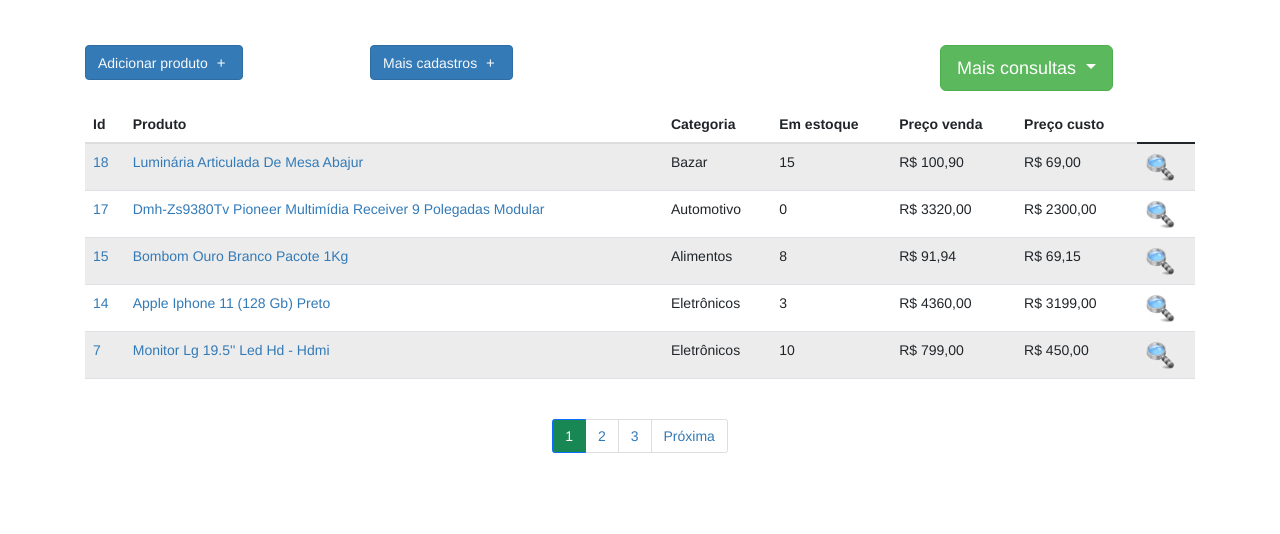
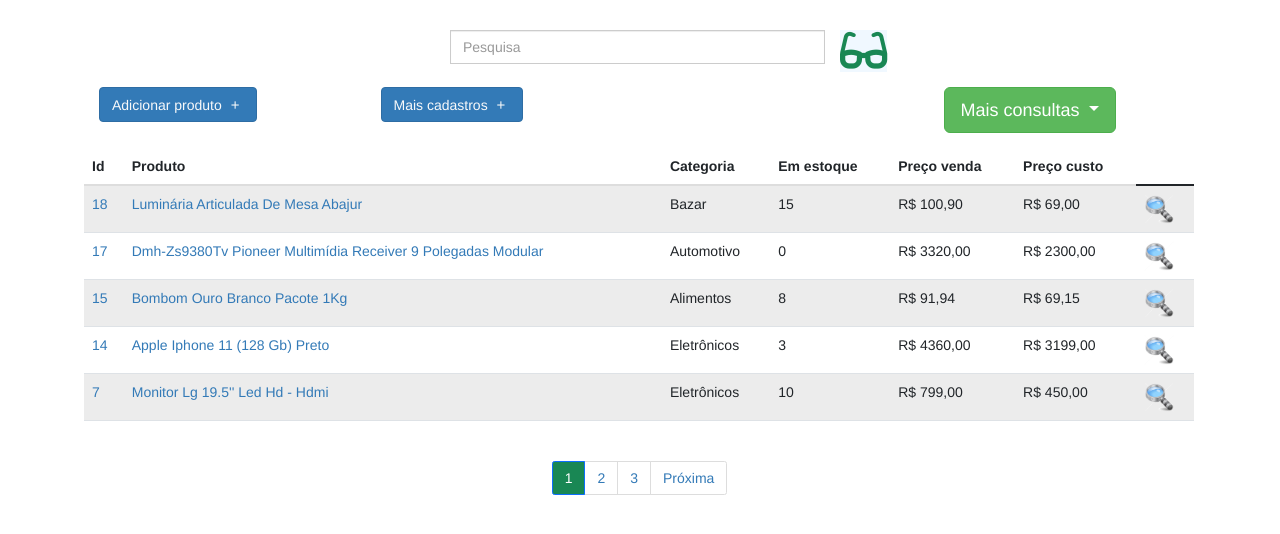
Before and after one commit to Fabianbatistasilva/PROJETO-ESTOQUE, a Django app: page /home/ in a window 1280 px wide. Shown: the part 130-664 px from the top of the page. Run offline with Django 4.2, Linux system fonts and the light colour scheme; a user stored in the database is signed in; data comes from the database, SQL or seed files in the repository; both versions use the stored data as it was after the commit; some libraries are stand-ins or nearby versions.

Commit message:
JV 25/04 11:41

```diff
--- a/produtos/templates/paginas/index.html
+++ b/produtos/templates/paginas/index.html
@@ -6,6 +6,25 @@ Home
 
 {%block 'conteudo'%}
     {% include 'parciais/_messages.html'%}
+
+    <div class="input-group mb-3">
+      <form action="{% url 'pesquisa'%}" method="get">
+      <div class="row">
+        <div class="col-4"></div>
+        <div class="col-6">
+          <div class="row">
+            <div class="col-8">
+              <input type="search" class="form-control" placeholder="Pesquisa" name="termo" value="{{request.GET.termo}}" aria-label="Example text with button addon" aria-describedby="button-addon1">
+            </div>
+            <div class="col-4">
+              <button type="submit" style="border: none; background-color: aliceblue;"><i class="fas fa-glasses fa-3x fa-bounce text-success"></i></button>
+            </div>
+          </div>
+        </div>
+      </form>
+    </div>
+
+
     <div class="row">
       <div class="col-md-3">
         <a href="{% url 'adicionar_produto'%}" class="btn btn-primary text-light my-4">Adicionar produto  <span class="fs-4 px-2">+</span></a>
@@ -67,19 +86,19 @@ Home
         <ul class="pagination justify-content-center text-center">
           {%if produtos.has_previous%}
           <li class="page-item">
-            <a class="page-link" href="?p={{produtos.previous_page_number}}">Anterior</a>
+            <a class="page-link" href="?p={{produtos.previous_page_number}}&termo={{request.GET.termo}}">Anterior</a>
           </li>
           {%endif%}
           {%for pagina in produtos.paginator.page_range%}
           {%if produtos.number == pagina%}
-            <li class="page-item active"><a class="page-link bg-success" href="?p={{pagina}}">{{pagina}}</a></li>
+            <li class="page-item active"><a class="page-link bg-success" href="?p={{pagina}}&termo={{request.GET.termo}}">{{pagina}}</a></li>
           {% else %}
-            <li class="page-item"><a class="page-link" href="?p={{pagina}}">{{pagina}}</a></li>
+            <li class="page-item"><a class="page-link" href="?p={{pagina}}&termo={{request.GET.termo}}">{{pagina}}</a></li>
           {%endif%}
           {%endfor%}
           {%if produtos.has_next%}
           <li class="page-item">
-            <a class="page-link" href="?p={{produtos.next_page_number}}">Próxima</a>
+            <a class="page-link" href="?p={{produtos.next_page_number}}&termo={{request.GET.termo}}">Próxima</a>
           </li>
           {%endif%}
         </ul>
--- a/produtos/urls.py
+++ b/produtos/urls.py
@@ -5,6 +5,7 @@ urlpatterns = [
     path('', views.login, name='login'),
     path('cadastro/', views.cadastro, name='cadastro'),
     path('home/', views.index, name='home'),
+    path('pesquisa/', views.pesquisa, name='pesquisa'),
     path('logout/', views.logout, name='logout'),
     path('alterar_senha/', views.alterar_senha, name='alterar_senha'),
     path('adicionar_produto/', views.adicionar_produto, name='adicionar_produto'),
--- a/produtos/views.py
+++ b/produtos/views.py
@@ -95,6 +95,29 @@ def index(request):
     page = request.GET.get('p')
     produtos = paginator.get_page(page)
     return render(request, 'paginas/index.html', {'produtos':produtos})
+
+@login_required(login_url='login')
+def pesquisa(request):
+    termo = request.GET.get('termo')
+    if not termo:
+        termo = ''
+        user = request.user
+        produtos = Produto.objects.all().filter(
+            ativo=True, usuario=user
+        ).order_by('-id')
+        paginator = Paginator(produtos, 5)
+        page = request.GET.get('p')
+        produtos = paginator.get_page(page)
+        return render(request, 'paginas/index.html', {'produtos':produtos})
+    else:
+        user = request.user
+        produtos = Produto.objects.all().filter(
+            ativo=True, usuario=user, produto__icontains=termo
+        ).order_by('-id')
+        paginator = Paginator(produtos, 5)
+        page = request.GET.get('p')
+        produtos = paginator.get_page(page)
+        return render(request, 'paginas/index.html', {'produtos':produtos})
 
 @login_required(login_url='login')
 def adicionar_produto(request):
--- a/templates/base.html
+++ b/templates/base.html
@@ -7,6 +7,7 @@
     <link href="https://cdn.jsdelivr.net/npm/bootstrap@5.1.3/dist/css/bootstrap.min.css" rel="stylesheet" integrity="sha384-1BmE4kWBq78iYhFldvKuhfTAU6auU8tT94WrHftjDbrCEXSU1oBoqyl2QvZ6jIW3" crossorigin="anonymous">
     <link rel="stylesheet" href="{% static 'css/blog.css' %}">
     <link rel="shortcut icon" href="{% static 'img/icone_estoque.png' %}" type="image/x-icon" />
+    <script src="https://kit.fontawesome.com/34761a5074.js" crossorigin="anonymous"></script>
     <title>{%block 'titulo'%}{% endblock %}</title>
   </head>
   <body>
```
Also changed, not shown: db.sqlite3.
